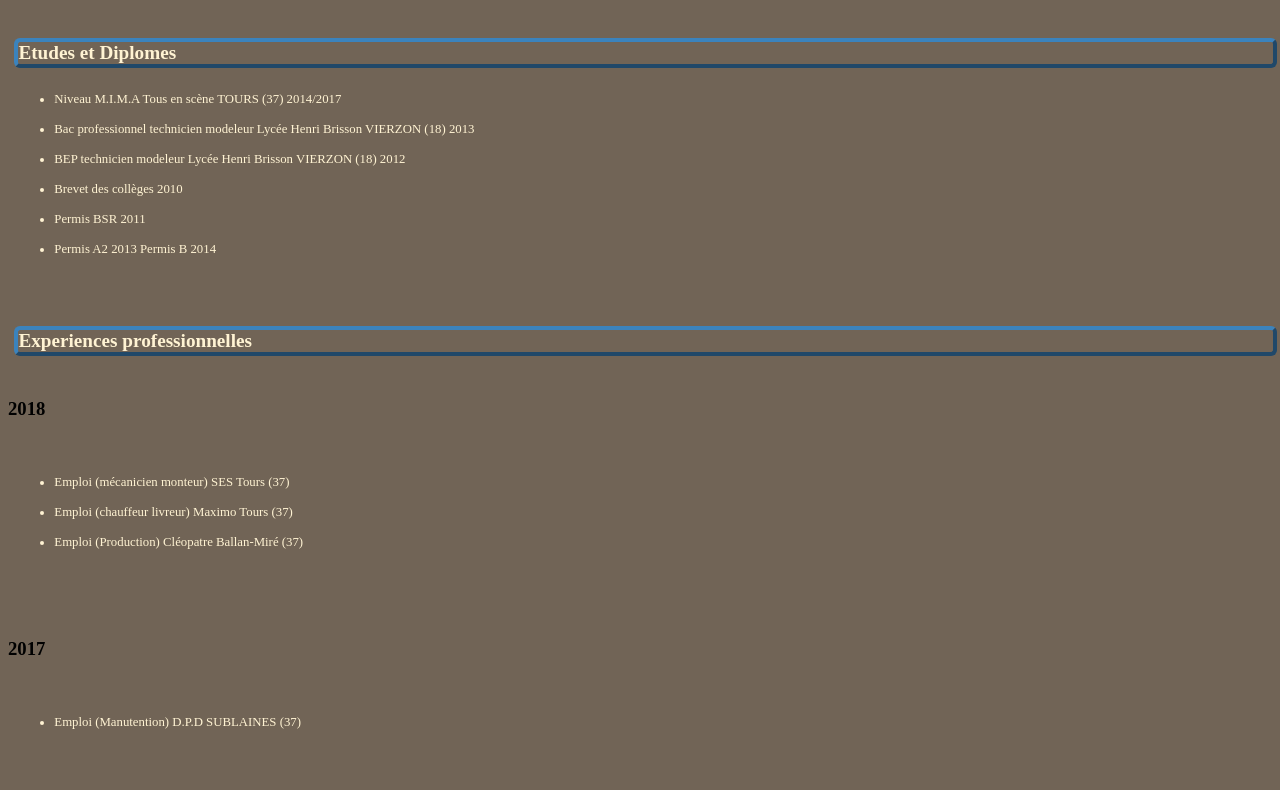
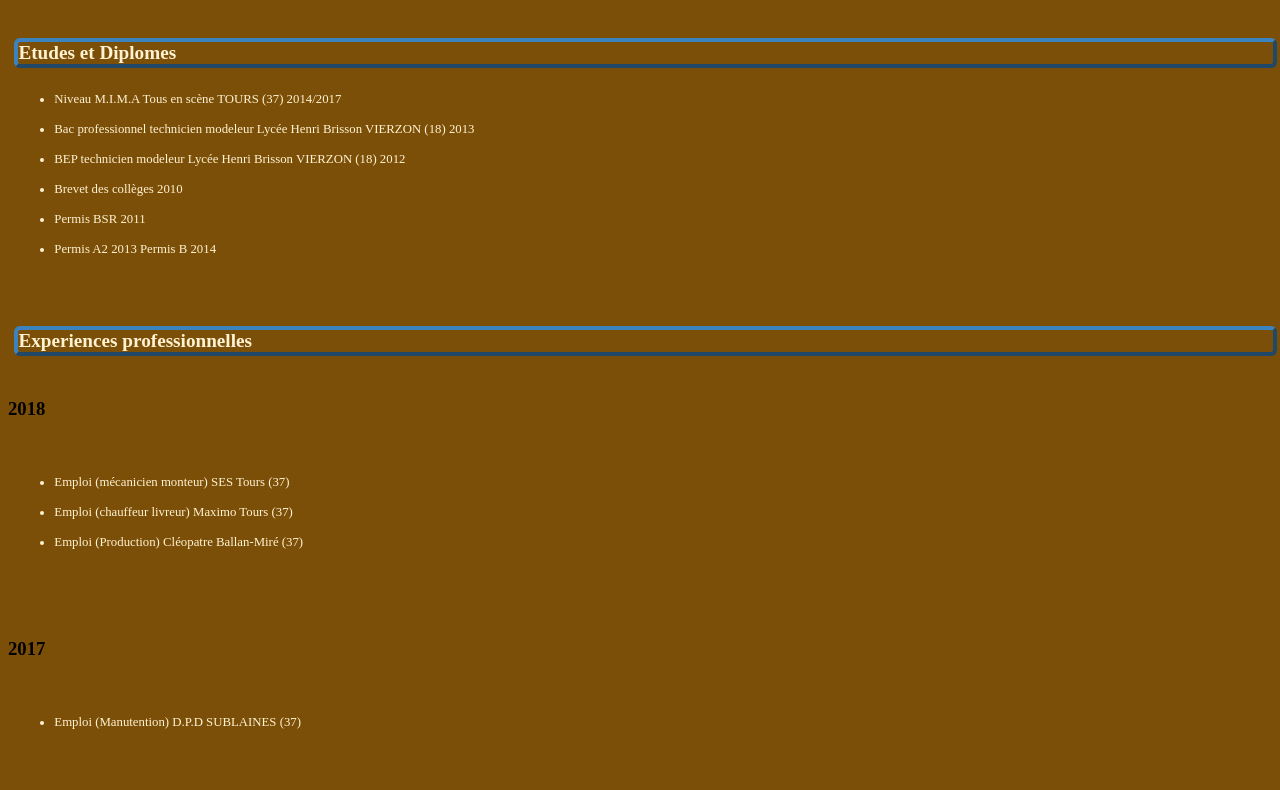
Before and after one commit to zloiseleux/zloiseleux.github.io, a plain HTML site: page index.html in a window 1280 px wide. Shown: the part 428-1218 px from the top of the page. Drawn offline with Linux system fonts and the light colour scheme.

Commit message:
Update index.css

```diff
--- a/css/index.css
+++ b/css/index.css
@@ -11,7 +11,7 @@
 html {
   margin:0;
   padding:0;
-  background-color: #716456;
+  background-color: #7C4F08;
 }
 
 body{
```
